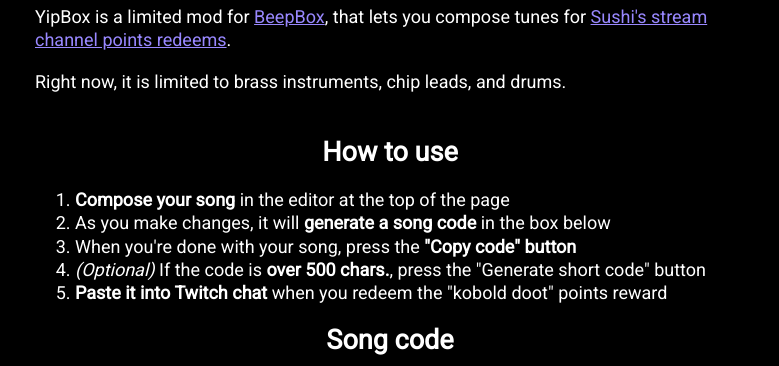
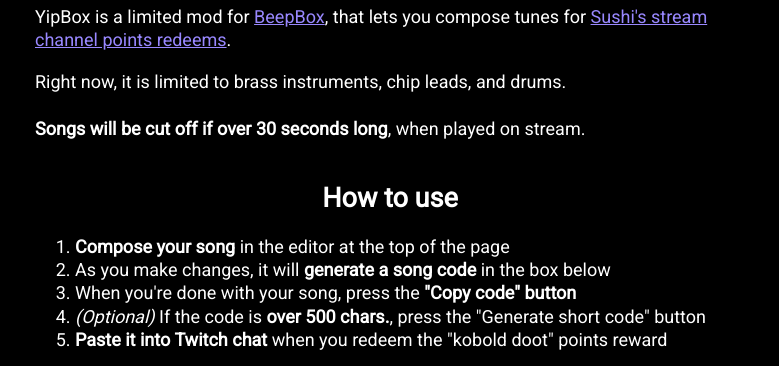
Before and after one commit to sushifur/YipBox, a website: page website/index.html in a window 1280 px wide. Shown: the part 713-1079 px from the top of the page, without its empty margins (250-1029 px from the left). Drawn offline with Linux system fonts and the light colour scheme.

Commit message:
Description changes
To warn of 30 sec song limit

```diff
--- a/website/index.html
+++ b/website/index.html
@@ -158,7 +158,9 @@
 				YipBox is a limited mod for <a href="https://www.beepbox.co" target="_blank">BeepBox</a>, that lets you compose tunes for <a href="https://twitch.tv/sushifur" target="_blank">Sushi's stream channel points redeems</a>.
 			</p>
 			<p>
-				Right now, it is limited to brass instruments, chip leads, and drums.<br><br>
+				Right now, it is limited to brass instruments, chip leads, and drums. <br><br>
+
+				<b>Songs will be cut off if over 30 seconds long</b>, when played on stream.<br><br>
 			</p>
 			<h2>
 				How to use
```
